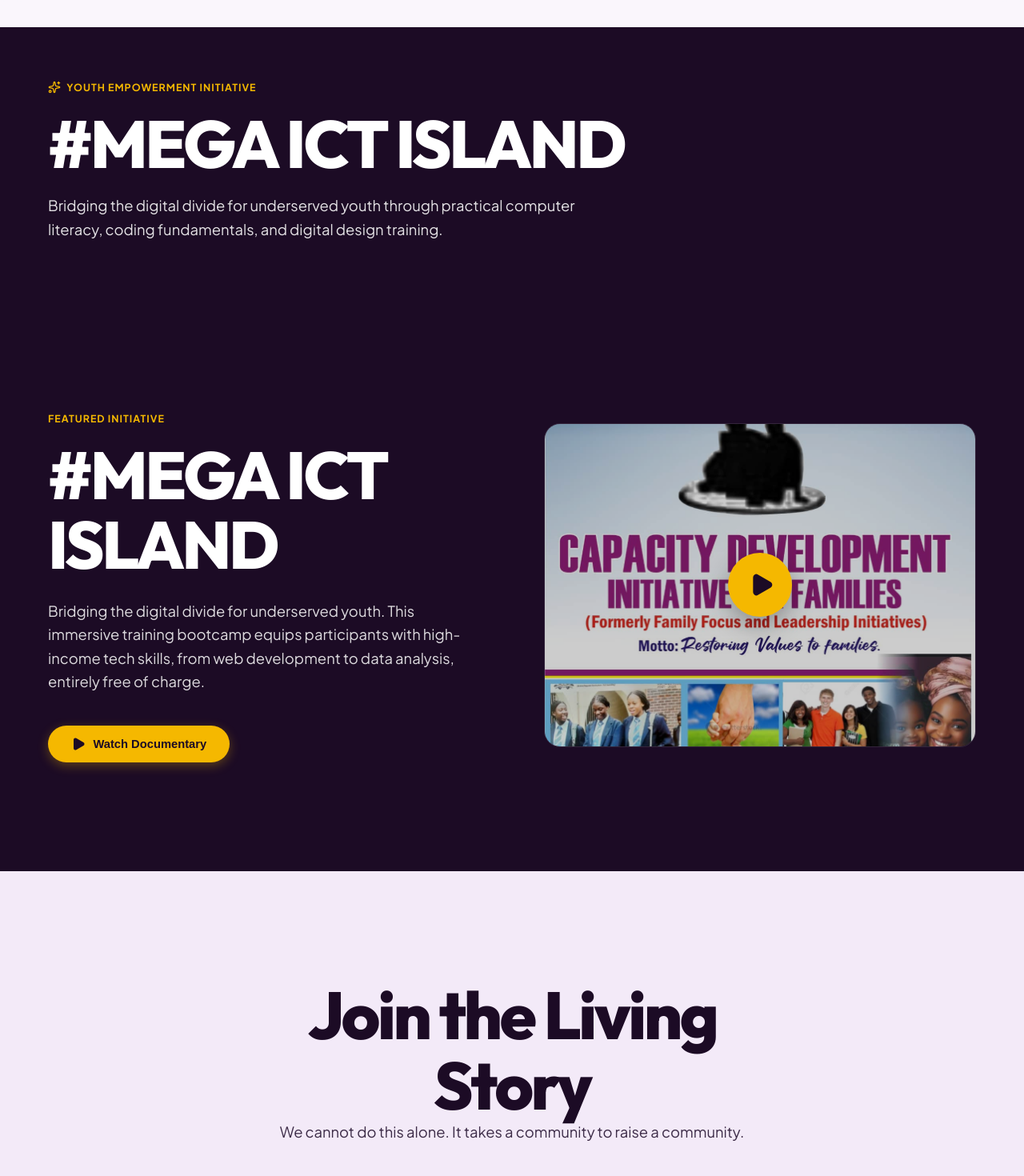
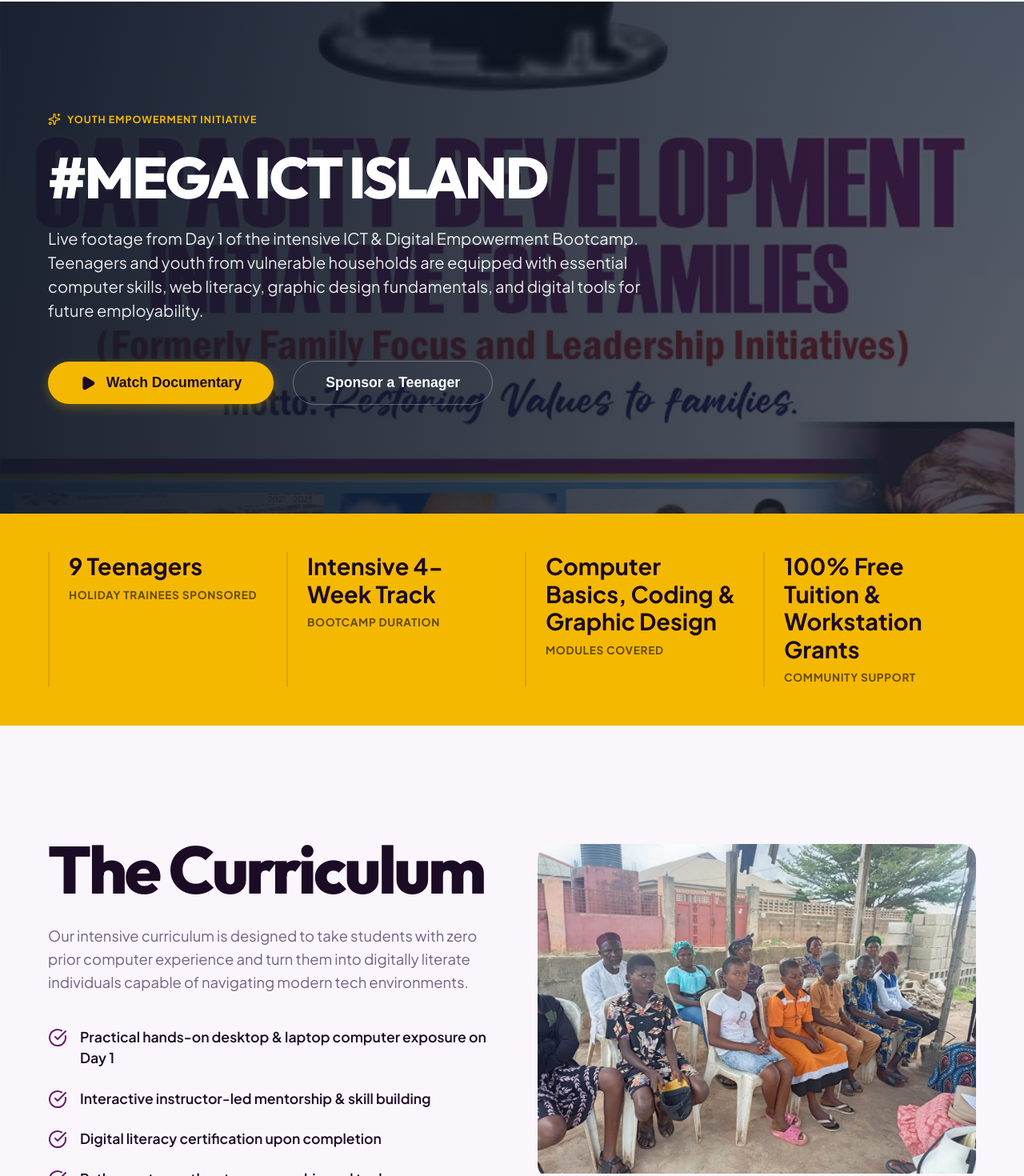
Before and after one commit to Adeolu05/cdif, a React (Vite) app: page /mega-ict-island in a window 1280 px wide. Shown: the part 98-1568 px from the top of the page at 80% size. Built offline with nearby package versions, Linux system fonts and the light colour scheme.

Commit message:
feat: redesign mega ict island page with cinematic hero and stats

```diff
--- a/src/pages/MegaIctIslandPage.jsx
+++ b/src/pages/MegaIctIslandPage.jsx
@@ -1,33 +1,122 @@
 import React from 'react';
-import MegaIctIslandSection from '../components/MegaIctIslandSection';
 import GetInvolvedSection from '../components/GetInvolvedSection';
-import { Sparkles } from 'lucide-react';
+import { Sparkles, Play, CheckCircle } from 'lucide-react';
+import { megaIctIslandData } from '../data/cdifData';
 
 export default function MegaIctIslandPage({ onOpenVideoModal, onOpenVolunteer, onOpenPartner, onOpenDonate }) {
   return (
-    <div style={{ paddingTop: '2rem' }}>
-      {/* Header Banner */}
+    <div style={{ backgroundColor: 'var(--cdif-bg-paper)' }}>
+      {/* Cinematic Hero Section */}
       <section style={{
-        backgroundColor: 'var(--cdif-bg-midnight)',
-        color: '#FFFFFF',
-        padding: '4rem 0 4.5rem 0'
+        position: 'relative',
+        minHeight: '80vh',
+        display: 'flex',
+        alignItems: 'center',
+        paddingTop: '6rem',
+        paddingBottom: '6rem',
+        overflow: 'hidden'
       }}>
-        <div className="container">
-          <div className="eyebrow eyebrow-gold" style={{ marginBottom: '1rem' }}>
-            <Sparkles size={16} />
-            <span>Youth Empowerment Initiative</span>
+        {/* Background Image & Overlay */}
+        <div style={{
+          position: 'absolute',
+          top: 0, left: 0, width: '100%', height: '100%',
+          zIndex: 0
+        }}>
+          <img
+            src={megaIctIslandData.posterImage}
+            alt="Mega ICT Island Bootcamp"
+            style={{ width: '100%', height: '100%', objectFit: 'cover' }}
+          />
+          <div style={{
+            position: 'absolute',
+            top: 0, left: 0, width: '100%', height: '100%',
+            background: 'linear-gradient(to right, rgba(17, 24, 39, 0.95) 0%, rgba(17, 24, 39, 0.7) 100%)'
+          }} />
+        </div>
+
+        <div className="container" style={{ position: 'relative', zIndex: 1, color: '#FFFFFF' }}>
+          <div style={{ maxWidth: '800px' }}>
+            <div className="eyebrow eyebrow-gold" style={{ marginBottom: '1.5rem', display: 'inline-flex', alignItems: 'center', gap: '0.5rem' }}>
+              <Sparkles size={16} /> Youth Empowerment Initiative
+            </div>
+
+            <h1 className="display-1" style={{ color: '#FFFFFF', marginBottom: '1.5rem', fontSize: 'clamp(3rem, 6vw, 4.5rem)' }}>
+              {megaIctIslandData.hashtag}
+            </h1>
+
+            <p className="body-editorial-large" style={{ color: 'rgba(255, 255, 255, 0.9)', marginBottom: '3rem', fontSize: '1.25rem' }}>
+              {megaIctIslandData.description}
+            </p>
+
+            <div style={{ display: 'flex', flexWrap: 'wrap', gap: '1.5rem', alignItems: 'center' }}>
+              <button
+                onClick={() => onOpenVideoModal(megaIctIslandData.videoSrc, megaIctIslandData.title)}
+                className="btn btn-editorial-gold"
+                style={{ padding: '1rem 2.5rem', fontSize: '1.1rem', display: 'flex', alignItems: 'center', gap: '0.8rem' }}
+              >
+                <Play size={20} fill="currentColor" /> Watch Documentary
+              </button>
+
+              <button onClick={onOpenDonate} className="btn btn-editorial-outline" style={{ padding: '1rem 2.5rem', fontSize: '1.1rem', border: '1px solid rgba(255,255,255,0.3)', color: '#fff' }}>
+                Sponsor a Teenager
+              </button>
+            </div>
           </div>
-          <h1 className="display-1" style={{ color: '#FFFFFF', marginBottom: '1.2rem' }}>
-            #MEGA ICT ISLAND
-          </h1>
-          <p className="body-editorial" style={{ color: 'rgba(255, 255, 255, 0.88)', maxWidth: '720px', fontSize: '1.15rem' }}>
-            Bridging the digital divide for underserved youth through practical computer literacy, coding fundamentals, and digital design training.
-          </p>
         </div>
       </section>
 
-      {/* Main #MEGA ICT ISLAND Component */}
-      <MegaIctIslandSection onOpenVideoModal={onOpenVideoModal} />
+      {/* Impact Stats Strip */}
+      <section style={{ backgroundColor: 'var(--cdif-accent-gold)', padding: '3rem 0' }}>
+        <div className="container">
+          <div style={{ display: 'grid', gridTemplateColumns: 'repeat(auto-fit, minmax(200px, 1fr))', gap: '2rem' }}>
+            {megaIctIslandData.stats.map((stat, idx) => (
+              <div key={idx} style={{ borderLeft: '2px solid rgba(0,0,0,0.1)', paddingLeft: '1.5rem' }}>
+                <div style={{ fontSize: '1.8rem', fontWeight: 900, color: 'var(--cdif-bg-midnight)', lineHeight: 1.2, marginBottom: '0.5rem' }}>
+                  {stat.value}
+                </div>
+                <div style={{ fontSize: '0.85rem', fontWeight: 700, color: 'rgba(0,0,0,0.6)', textTransform: 'uppercase', letterSpacing: '0.05em' }}>
+                  {stat.label}
+                </div>
+              </div>
+            ))}
+          </div>
+        </div>
+      </section>
+
+      {/* Programme Highlights */}
+      <section className="editorial-section">
+        <div className="container">
+          <div style={{ display: 'grid', gridTemplateColumns: '1fr', gap: '4rem' }} className="highlights-grid">
+
+            <div>
+              <h2 className="display-1" style={{ marginBottom: '1.5rem' }}>The Curriculum</h2>
+              <p className="body-editorial" style={{ color: 'var(--cdif-text-muted)', marginBottom: '2.5rem' }}>
+                Our intensive curriculum is designed to take students with zero prior computer experience and turn them into digitally literate individuals capable of navigating modern tech environments.
+              </p>
+
+              <ul style={{ listStyle: 'none', padding: 0, display: 'flex', flexDirection: 'column', gap: '1.5rem' }}>
+                {megaIctIslandData.highlights.map((highlight, idx) => (
+                  <li key={idx} style={{ display: 'flex', gap: '1rem', alignItems: 'flex-start' }}>
+                    <CheckCircle size={24} color="var(--cdif-primary)" style={{ flexShrink: 0, marginTop: '2px' }} />
+                    <span style={{ fontSize: '1.1rem', color: 'var(--cdif-text-heading)', fontWeight: 600, lineHeight: 1.5 }}>
+                      {highlight}
+                    </span>
+                  </li>
+                ))}
+              </ul>
+            </div>
+
+            <div style={{ position: 'relative', borderRadius: 'var(--radius-lg)', overflow: 'hidden' }}>
+              <img
+                src="/assets/media/photo_5_2026-08-10_14-01-14.jpg"
+                alt="Students learning in ICT Bootcamp"
+                style={{ width: '100%', height: '100%', objectFit: 'cover', minHeight: '400px' }}
+              />
+            </div>
+
+          </div>
+        </div>
+      </section>
 
       {/* Call to Action */}
       <GetInvolvedSection
@@ -35,6 +124,15 @@ export default function MegaIctIslandPage({ onOpenVideoModal, onOpenVolunteer, o
         onOpenPartner={onOpenPartner}
         onOpenDonate={onOpenDonate}
       />
+
+      <style>{`
+        @media (min-width: 992px) {
+          .highlights-grid {
+            grid-template-columns: 1fr 1fr !important;
+            align-items: center;
+          }
+        }
+      `}</style>
     </div>
   );
 }
```
